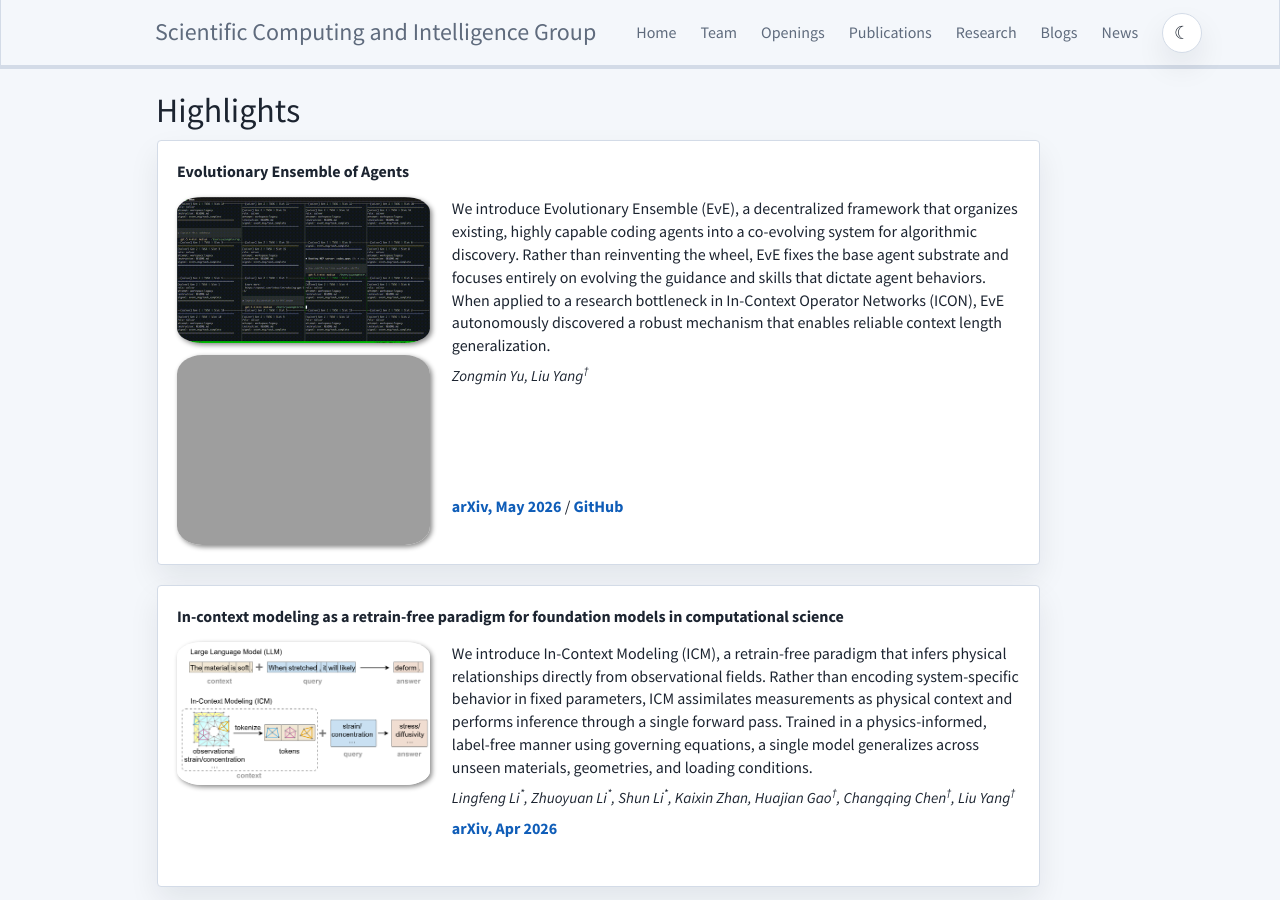
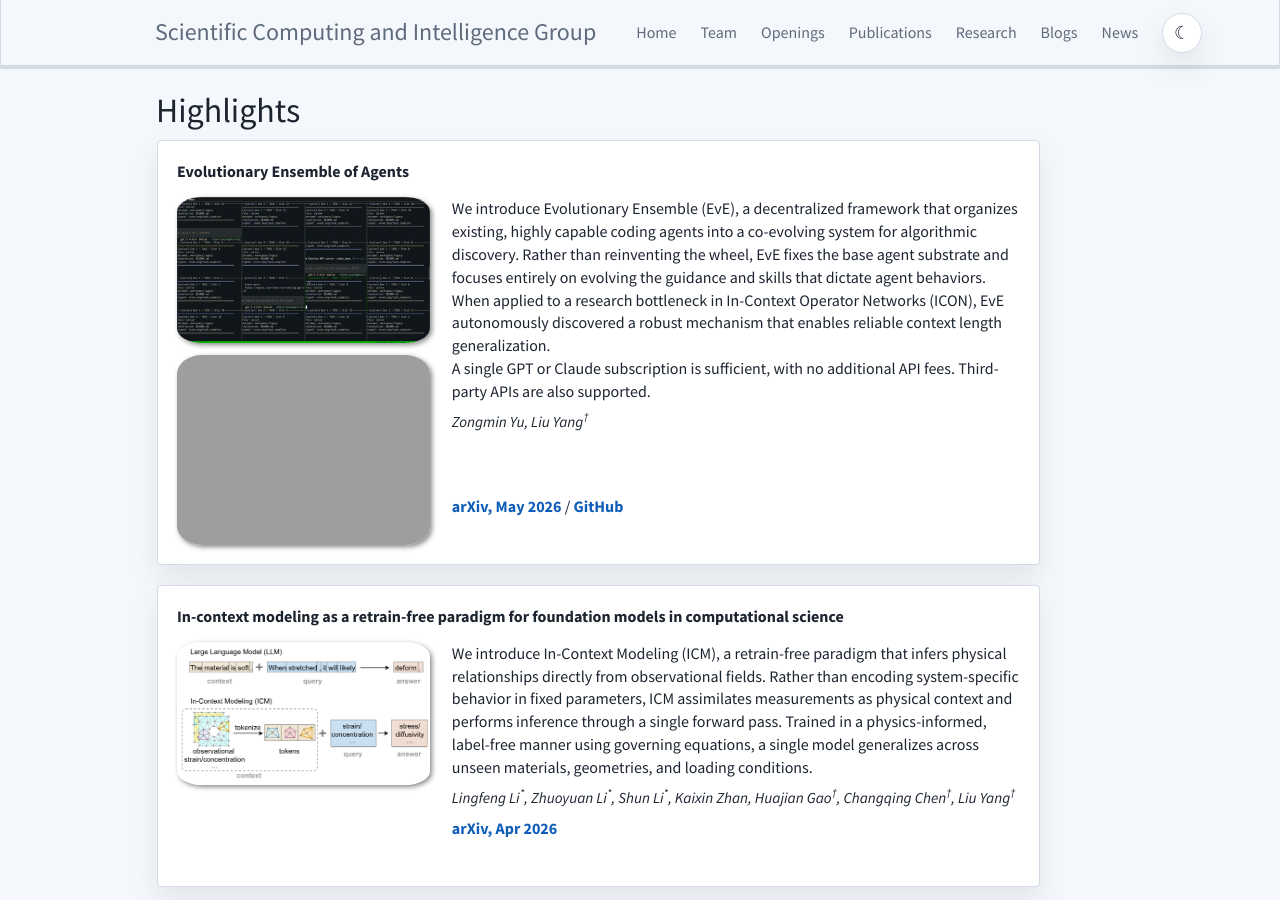
Before and after one commit to scaling-group/scaling-group.github.io, a Jekyll site: the page built from _pages/publications.md, in a window 1280 px wide and 900 px high. Built offline with Jekyll 4.4.1, drawn with Linux system fonts in a browser that asks for light colours.

Commit message:
minor update: add fee explanation

```diff
--- a/_data/publist.yml
+++ b/_data/publist.yml
@@ -1,7 +1,7 @@
 - title: "Evolutionary Ensemble of Agents"
   image: eve-demo.gif
   image2: eve-overview.png
-  description: "We introduce Evolutionary Ensemble (EvE), a decentralized framework that organizes existing, highly capable coding agents into a co-evolving system for algorithmic discovery. Rather than reinventing the wheel, EvE fixes the base agent substrate and focuses entirely on evolving the guidance and skills that dictate agent behaviors. When applied to a research bottleneck in In-Context Operator Networks (ICON), EvE autonomously discovered a robust mechanism that enables reliable context length generalization."
+  description: "We introduce Evolutionary Ensemble (EvE), a decentralized framework that organizes existing, highly capable coding agents into a co-evolving system for algorithmic discovery. Rather than reinventing the wheel, EvE fixes the base agent substrate and focuses entirely on evolving the guidance and skills that dictate agent behaviors. When applied to a research bottleneck in In-Context Operator Networks (ICON), EvE autonomously discovered a robust mechanism that enables reliable context length generalization.<br>A single GPT or Claude subscription is sufficient, with no additional API fees. Third-party APIs are also supported."
   authors: "Zongmin Yu, Liu Yang<sup>†</sup>"
   link:
     url: https://arxiv.org/abs/2605.09018
```
